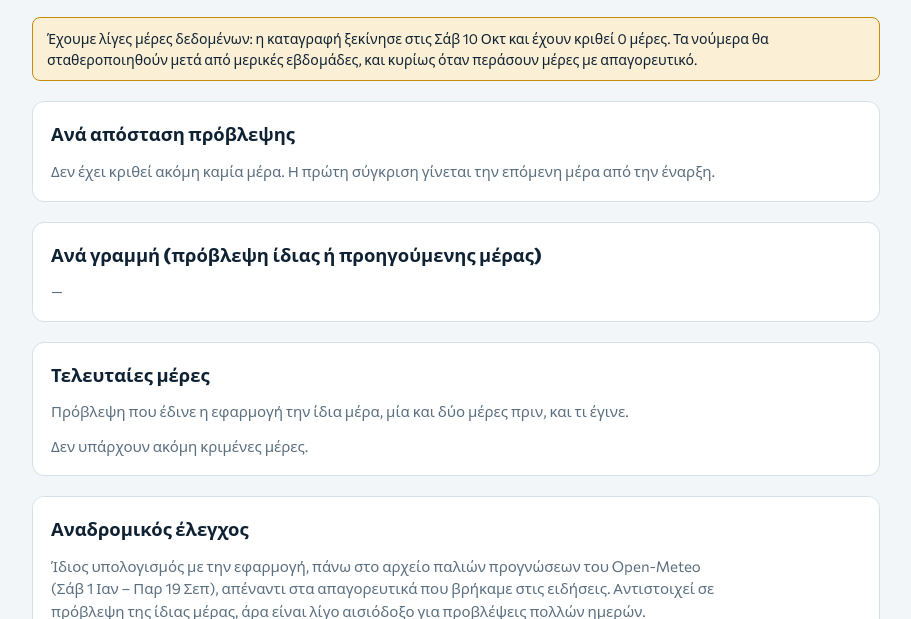
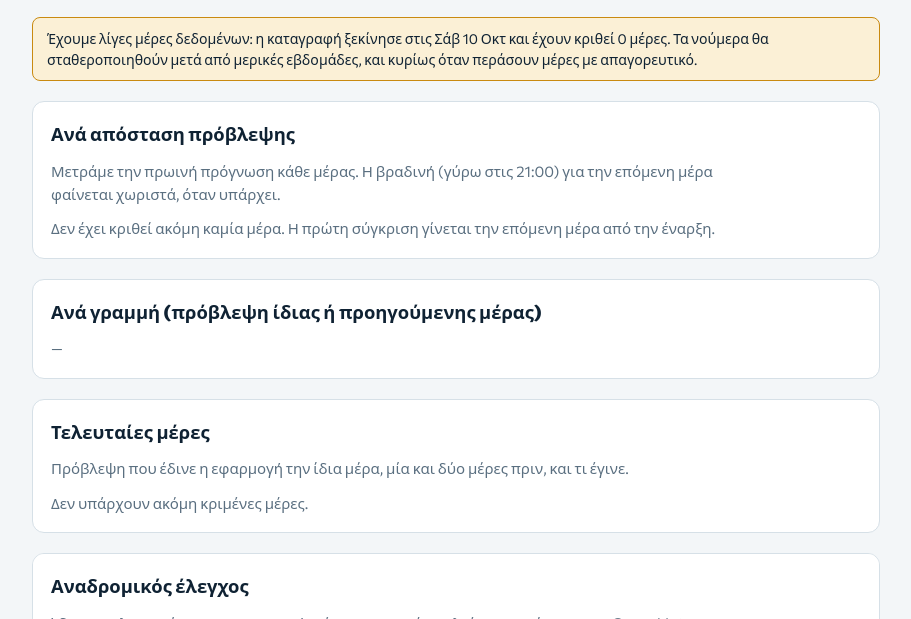
Before and after one commit to konstantinosgr-png/apopleo, a plain HTML site: page accuracy.html in a window 1280 px wide. Shown: the part 107-726 px from the top of the page, without its empty margins (184-1095 px from the left). Drawn offline with Linux system fonts and the light colour scheme.

Commit message:
Ημερήσια ενημέρωση ακρίβειας 10/10/2026

```diff
--- a/accuracy.html
+++ b/accuracy.html
@@ -55,7 +55,7 @@ td.n{font-family:var(--font-data);font-variant-numeric:tabular-nums}
     <div class="status" id="status">Φόρτωση…</div>
   </header>
   <div class="banner" id="few" hidden></div>
-  <section class="panel"><h2>Ανά απόσταση πρόβλεψης</h2><div id="lead"></div></section>
+  <section class="panel"><h2>Ανά απόσταση πρόβλεψης</h2><p class="muted">Μετράμε την πρωινή πρόγνωση κάθε μέρας. Η βραδινή (γύρω στις 21:00) για την επόμενη μέρα φαίνεται χωριστά, όταν υπάρχει.</p><div id="lead"></div></section>
   <section class="panel"><h2>Ανά γραμμή (πρόβλεψη ίδιας ή προηγούμενης μέρας)</h2><div id="route"></div></section>
   <section class="panel"><h2>Τελευταίες μέρες</h2><p class="muted">Πρόβλεψη που έδινε η εφαρμογή την ίδια μέρα, μία και δύο μέρες πριν, και τι έγινε.</p><div id="recent"></div></section>
   <section class="panel"><h2>Αναδρομικός έλεγχος</h2><div id="back"></div></section>
@@ -82,7 +82,7 @@ fetch("accuracy.json",{cache:"no-store"}).then(r=>r.json()).then(j=>{
   const few=$("#few");
   if((j.scored_days||0)<30){few.hidden=false;few.textContent="Έχουμε λίγες μέρες δεδομένων: η καταγραφή ξεκίνησε στις "+(j.start?fd(j.start):"—")+" και έχουν κριθεί "+(j.scored_days||0)+" μέρες. Τα νούμερα θα σταθεροποιηθούν μετά από μερικές εβδομάδες, και κυρίως όταν περάσουν μέρες με απαγορευτικό.";}
   const L=j.by_lead||{},lname={"0":"Ίδια μέρα","1":"1 μέρα πριν","2":"2 μέρες πριν","3+":"3–6 μέρες πριν"};
-  $("#lead").innerHTML=Object.keys(L).length?table(H,Object.keys(lname).filter(k=>L[k]).map(k=>mrow(lname[k],L[k]))):'<p class="muted">Δεν έχει κριθεί ακόμη καμία μέρα. Η πρώτη σύγκριση γίνεται την επόμενη μέρα από την έναρξη.</p>';
+  $("#lead").innerHTML=Object.keys(L).length?table(H,Object.keys(lname).filter(k=>L[k]).map(k=>mrow(lname[k],L[k])).concat(j.evening_next_day?[mrow("Βραδινή πρόγνωση για αύριο",j.evening_next_day)]:[])):'<p class="muted">Δεν έχει κριθεί ακόμη καμία μέρα. Η πρώτη σύγκριση γίνεται την επόμενη μέρα από την έναρξη.</p>';
   const R=j.by_route||{};
   $("#route").innerHTML=Object.keys(R).length?table(H,Object.keys(R).map(k=>mrow(nm(k),R[k]))):'<p class="muted">—</p>';
   const st={ban:'<span class="tag ban">Απαγορευτικό</span>',no_ban_confirmed:'<span class="tag ok">Κανονικά</span>',unknown:'<span class="tag unk">Δεν βρέθηκε απαγορευτικό</span>'};
```
